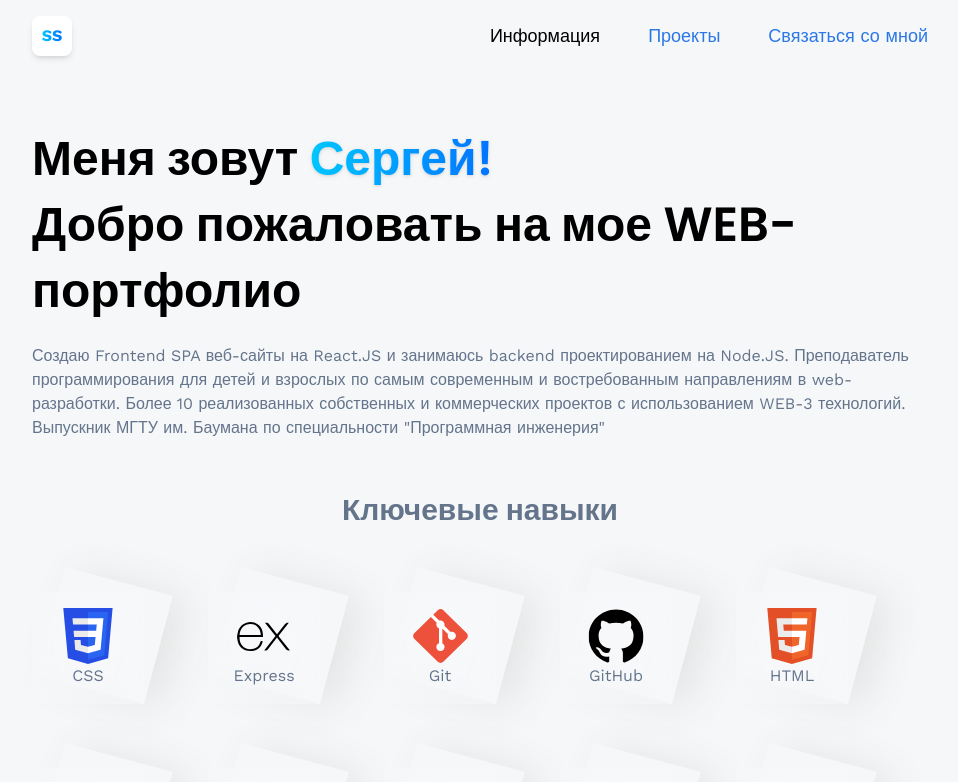
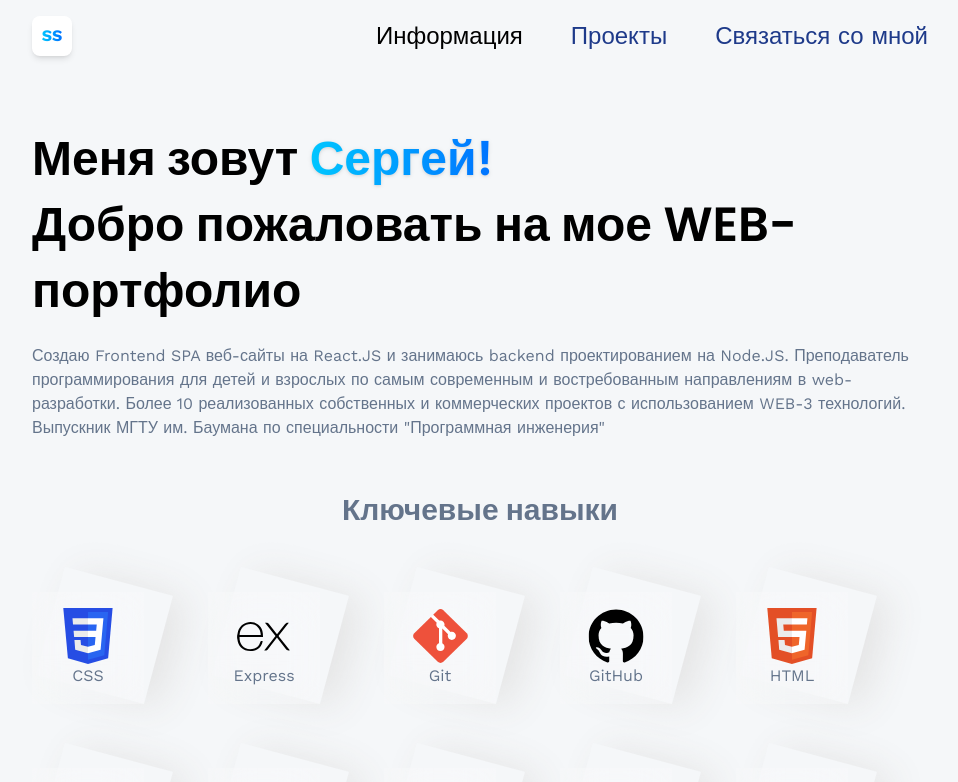
Before and after one commit to Sergey-Sverdlov/interactiveResume, a React (Vite) app: page /about in a window 1280 px wide. Shown: the top 782 px of the page, without its empty margins (160-1118 px from the left). Built offline with nearby package versions, Linux system fonts and the light colour scheme.

Commit message:
change font size on main page

```diff
--- a/src/components/Navbar.jsx
+++ b/src/components/Navbar.jsx
@@ -7,14 +7,14 @@ const Navbar = () => {
             <NavLink to="/" className="w-10 h-10 rounded-lg bg-white items-center justify-center flex font-bold shadow-md">
                 <p className="blue-gradient_text">SS</p>
             </NavLink>
-            <nav className="flex text-lg gap-12 font-medium max-[400px]:flex-col ">
-                <NavLink to="/about" className={({isActive}) => !isActive ? 'text-blue-500' : 'text-black'}>
+            <nav className="flex text-2xl gap-12 font-medium max-[400px]:flex-col ">
+                <NavLink to="/about" className={({isActive}) => !isActive ? 'text-blue-900' : 'text-black'}>
                     <p>Информация</p>
                 </NavLink>
-                <NavLink to="/projects" className={({isActive}) => !isActive ? 'text-blue-500' : 'text-black'}>
+                <NavLink to="/projects" className={({isActive}) => !isActive ? 'text-blue-900 ' : 'text-black'}>
                     <p>Проекты</p>
                 </NavLink>
-                <NavLink to="/contact" className={({isActive}) => !isActive ? 'text-blue-500' : 'text-black'}>
+                <NavLink to="/contact" className={({isActive}) => !isActive ? 'text-blue-900 ' : 'text-black'}>
                     <p>Связаться со мной</p>
                 </NavLink>
             </nav>
```
